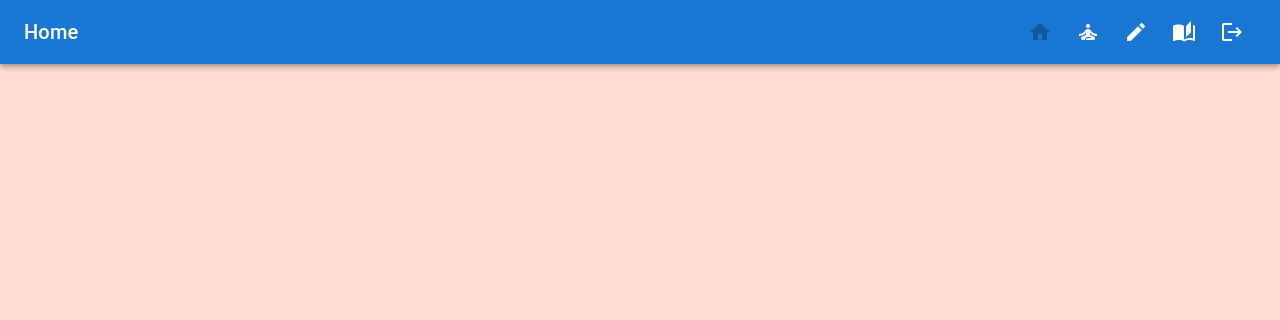
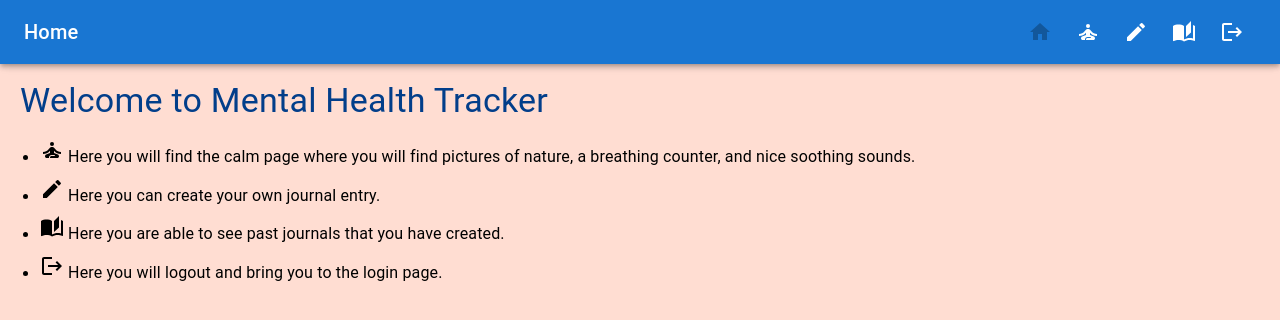
Before and after one commit to Willywonka443/MentalHealthApp, a React (Create React App) app: page /basepage in a window 1280 px wide. Shown: the top 320 px of the page. Built offline with nearby package versions, Linux system fonts and the light colour scheme.

Commit message:
Updated the homepage

```diff
--- a/src/pages/basepage.js
+++ b/src/pages/basepage.js
@@ -1,5 +1,5 @@
 import React from 'react';
-import {AppBar, Toolbar, Typography, IconButton} from '@mui/material';
+import { AppBar, Toolbar, Typography, IconButton } from '@mui/material';
 import { useNavigate } from "react-router-dom";
 import HomeIcon from '@mui/icons-material/Home';
 import SelfImprovementIcon from '@mui/icons-material/SelfImprovement';
@@ -8,36 +8,34 @@ import AutoStoriesIcon from '@mui/icons-material/AutoStories';
 import LogoutIcon from '@mui/icons-material/Logout';
 
 
-const Basepage = ({restId, setRestId}) => {
+const Basepage = ({ restId }) => {
     const navigate = useNavigate()
-    const goToJournal = (id) => {
 
+    const goToJournal = () => {
         navigate("/entries")
     }
 
-    const goToCalm = (id) => {
-
+    const goToCalm = () => {
         navigate("/calm")
     }
 
-    const goToPast = (id) =>{
-
+    const goToPast = () => {
         navigate("/past")
     }
 
-    const goToLogin = (id) => {
-
+    const goToLogin = () => {
         navigate("/login");
     }
 
     return (
         <>
+            <div style={{ position: 'fixed', top: 0, left: 0, right: 0, zIndex: 999 }}>
                 <AppBar position="sticky">
                     <Toolbar>
                         <Typography variant="h6" component="div" sx={{ flexGrow: 1 }}>
                             Home {restId}
                         </Typography>
-                    <IconButton size="large" color="inherit" disabled><HomeIcon/></IconButton>
+                        <IconButton size="large" color="inherit" disabled><HomeIcon /></IconButton>
                         <IconButton size="large" color="inherit" onClick={() => goToCalm()}>
                             <SelfImprovementIcon />
                         </IconButton>
@@ -52,7 +50,40 @@ const Basepage = ({restId, setRestId}) => {
                         </IconButton>
                     </Toolbar>
                 </AppBar>
+            </div>
+            <div style={{ paddingTop: '80px' }}>
+                <Typography variant="h4" component="h1" gutterBottom  sx={{ marginLeft: '20px' }}>
+                    Welcome to Mental Health Tracker
+                </Typography>
+                <ul>
+                    <li>
+                        <Typography variant="subtitle1" component="p" gutterBottom>
+                            <SelfImprovementIcon /> Here you will find the calm page where you will find pictures of nature, a breathing counter, and nice soothing sounds.
+                        </Typography>
+                    </li>
+                    <li>
+                        <Typography variant="subtitle1" component="p" gutterBottom>
+                            <CreateIcon /> Here you can create your own journal entry.
+                        </Typography>
+                    </li>
+                    <li>
+                        <Typography variant="subtitle1" component="p" gutterBottom>
+                            <AutoStoriesIcon /> Here you are able to see past journals that you have created.
+                        </Typography>
+                    </li>
+                    <li>
+                        <Typography variant="subtitle1" component="p" gutterBottom>
+                            <LogoutIcon/> Here you will logout and bring you to the login page.
+                        </Typography>
+                    </li>
+                </ul>
+
+
+
+
+            </div>
         </>
     )
 }
-export default Basepage
+
+export default Basepage;
```
Also changed, not shown: src/welcomepage.css (added, +12 -0 lines). Lines whose indentation alone changed are shown as unchanged.
